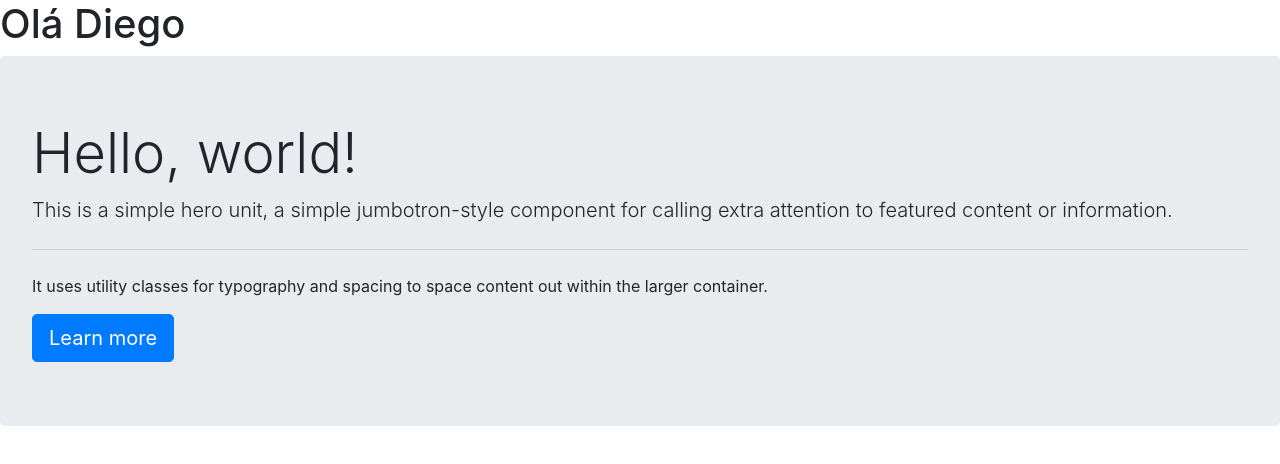
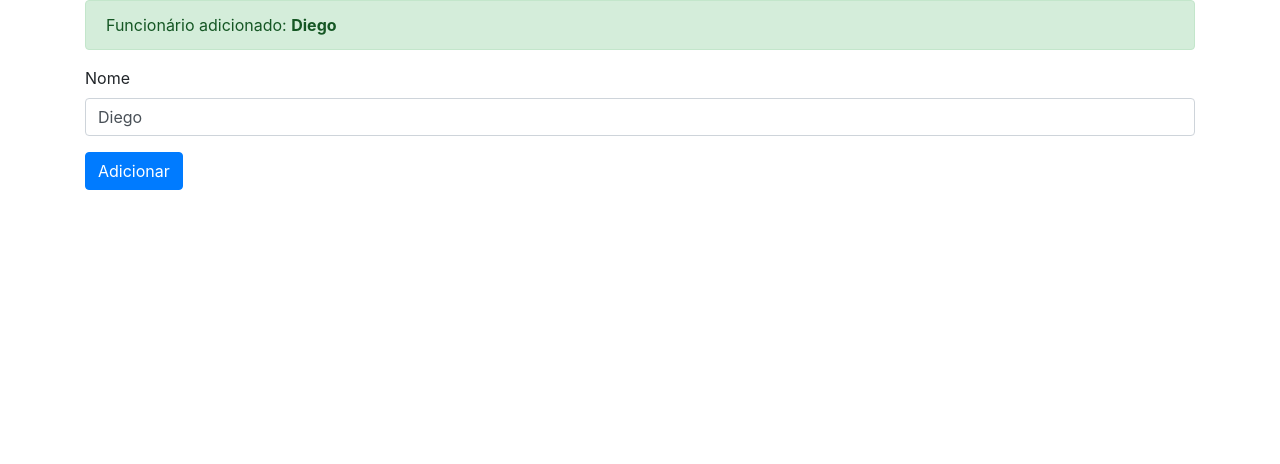
Before and after one commit to diegotesch/estudos-algar, an Angular app: page / in a window 1280 px wide. Shown: the top 464 px of the page. Built offline with nearby package versions, Linux system fonts and the light colour scheme.

Commit message:
Event Binding intro

```diff
--- a/src/app/app.component.html
+++ b/src/app/app.component.html
@@ -1,2 +1,12 @@
-<h1>Olá {{ nome }}</h1>
-<app-hello></app-hello>
+<div class="container">
+  <div class="alert alert-success" role="alert">
+    Funcionário adicionado: <strong>{{ nome }}</strong>
+  </div>
+
+  <div class="form-group">
+    <label>Nome</label>
+    <input type="text" class="form-control" (input)="alterarNome($event)" value="{{nome}}" >
+  </div>
+
+  <button type="button" class="btn btn-primary"(click)="adicionar()">Adicionar</button>
+</div>
--- a/src/app/app.component.ts
+++ b/src/app/app.component.ts
@@ -7,4 +7,17 @@
 })
 export class AppComponent {
   nome = "Diego";
+
+  adicionar() {
+    console.log(`Adicionando ${this.nome}`);
+
+    const numero = Math.round(Math.random() * 100);
+    this.nome = 'Diego '+numero;
+  }
+
+  alterarNome(event: any){
+    // console.log(event.target.value);
+    this.nome = event.target.value
+  }
+
 }
```
